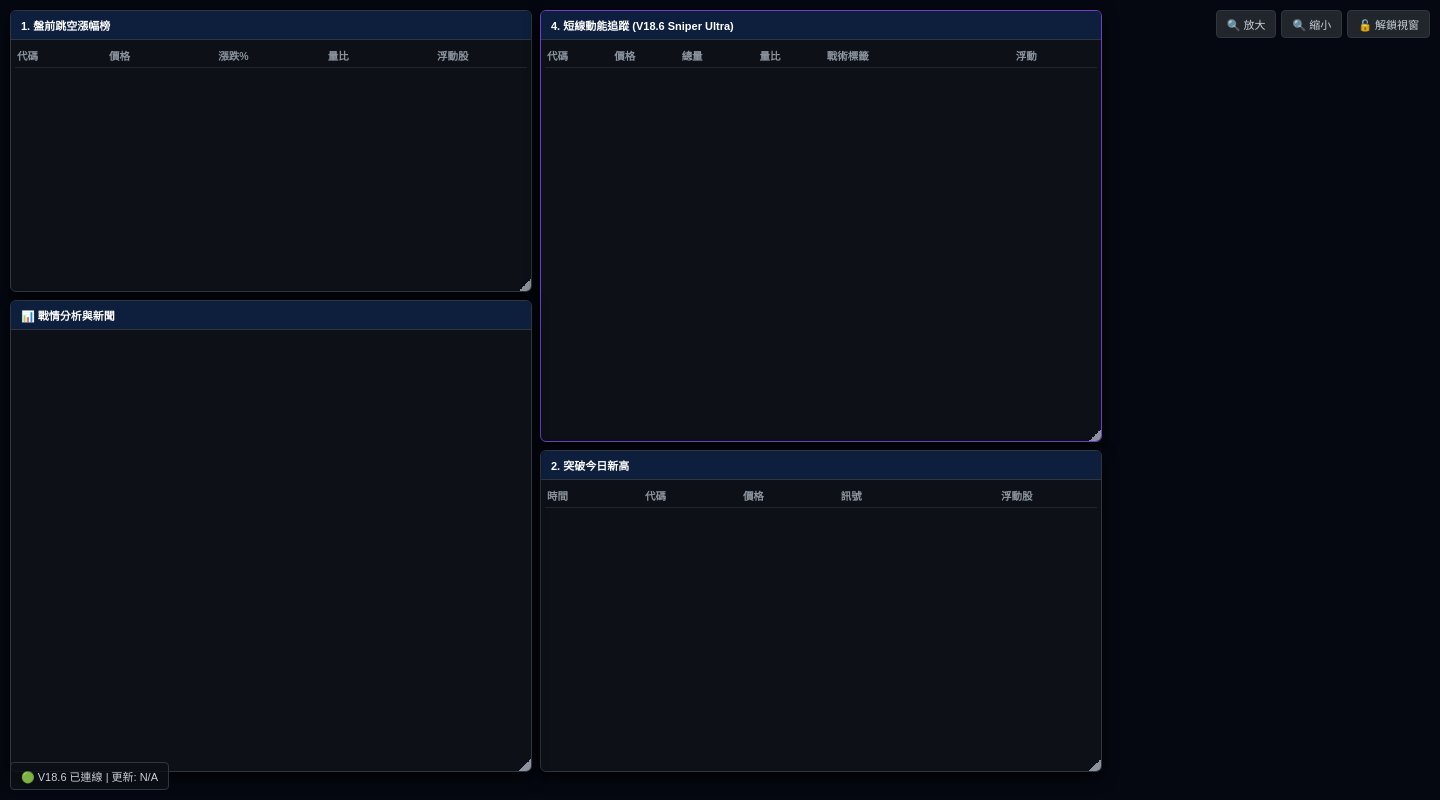
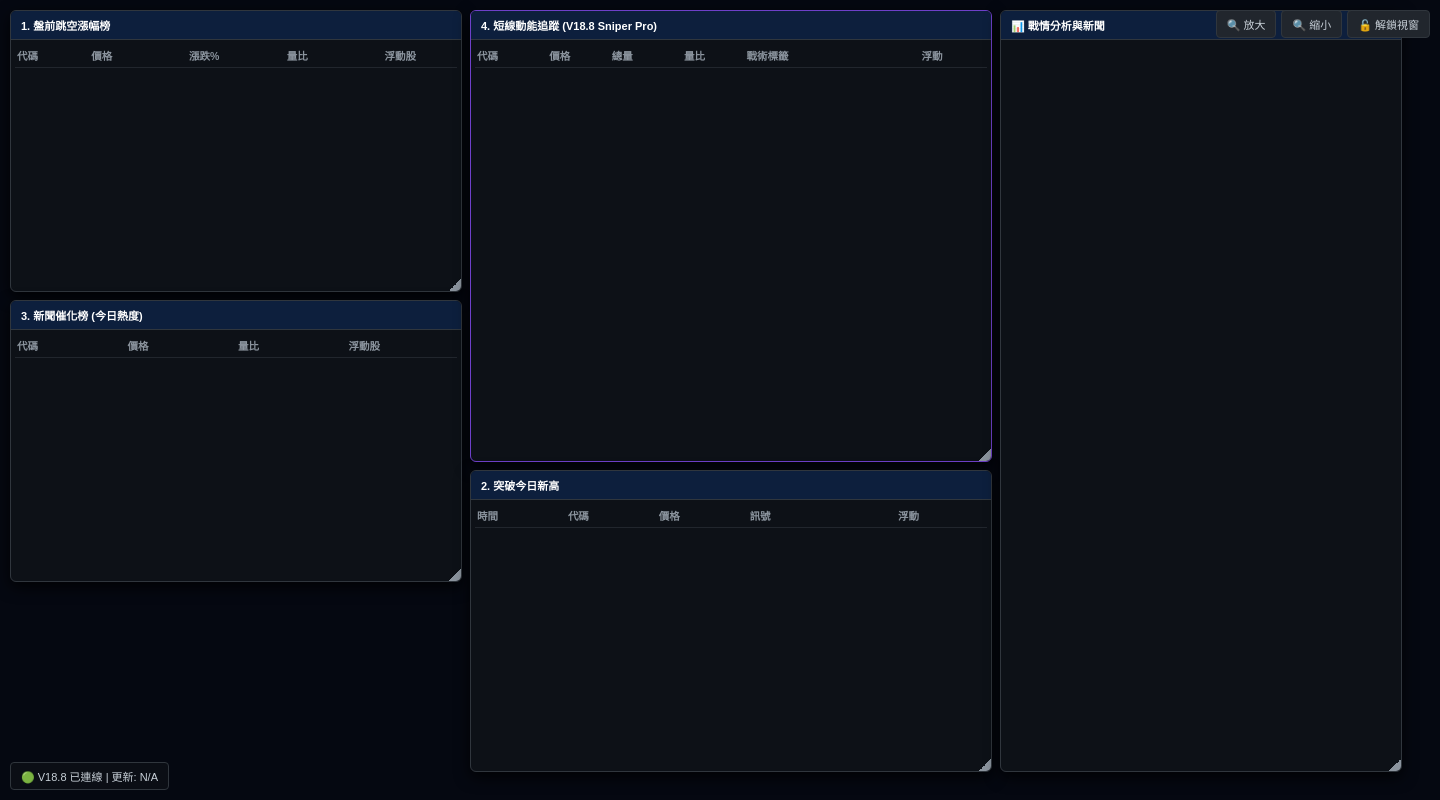
Before and after one commit to latelyhappy/fotROSS, a Flask app: page / in a window 1440 px wide. Run offline with Flask 3, Linux system fonts and the light colour scheme; data that the repository does not hold is empty.

Commit message:
Update index.html

```diff
--- a/templates/index.html
+++ b/templates/index.html
@@ -2,7 +2,7 @@
 <html lang="zh-TW">
 <head>
     <meta charset="UTF-8">
-    <title>ROSS Sniper V18.6 - 滿血復活版</title>
+    <title>ROSS Sniper V18.8 - 資訊擴充版</title>
     <style>
         body { margin: 0; background: #050811; color: #c9d1d9; font-family: sans-serif; overflow: hidden; transform-origin: top left; }
         .window { position: absolute; background: #0d1117; border: 1px solid #30363d; border-radius: 6px; display: flex; flex-direction: column; overflow: hidden; box-shadow: 0 5px 15px rgba(0,0,0,0.8); z-index: 1; }
@@ -28,13 +28,15 @@
         <button id="lock-btn" onclick="toggleGlobalLock()">🔓 解鎖視窗</button>
     </div>
 
-    <div class="window" id="win-gap" style="top:10px; left:10px; width:520px; height:280px;"><div class="title-bar">1. 盤前跳空漲幅榜</div><div class="content" id="gap-list"></div><div class="resize-handle"></div></div>
+    <div class="window" id="win-gap" style="top:10px; left:10px; width:450px; height:280px;"><div class="title-bar">1. 盤前跳空漲幅榜</div><div class="content" id="gap-list"></div><div class="resize-handle"></div></div>
 
-    <div class="window" id="win-surge" style="top:10px; left:540px; width:560px; height:430px; border: 1px solid #6e40c9;"><div class="title-bar">4. 短線動能追蹤 (V18.6 Sniper Ultra)</div><div class="content" id="surge-list"></div><div class="resize-handle"></div></div>
+    <div class="window" id="win-news" style="top:300px; left:10px; width:450px; height:280px;"><div class="title-bar">3. 新聞催化榜 (今日熱度)</div><div class="content" id="news-list"></div><div class="resize-handle"></div></div>
 
-    <div class="window" id="win-hod" style="top:450px; left:540px; width:560px; height:320px;"><div class="title-bar">2. 突破今日新高</div><div class="content" id="hod-list"></div><div class="resize-handle"></div></div>
+    <div class="window" id="win-surge" style="top:10px; left:470px; width:520px; height:450px; border: 1px solid #6e40c9;"><div class="title-bar">4. 短線動能追蹤 (V18.8 Sniper Pro)</div><div class="content" id="surge-list"></div><div class="resize-handle"></div></div>
 
-    <div class="window" id="win-detail" style="top:300px; left:10px; width:520px; height:470px;"><div class="title-bar">📊 戰情分析與新聞</div><div class="content" id="detail-list"></div><div class="resize-handle"></div></div>
+    <div class="window" id="win-hod" style="top:470px; left:470px; width:520px; height:300px;"><div class="title-bar">2. 突破今日新高</div><div class="content" id="hod-list"></div><div class="resize-handle"></div></div>
+
+    <div class="window" id="win-detail" style="top:10px; left:1000px; width:400px; height:760px;"><div class="title-bar">📊 戰情分析與新聞</div><div class="content" id="detail-list"></div><div class="resize-handle"></div></div>
 
     <div id="sys-status">🔄 引擎連線中...</div>
 
@@ -60,7 +62,10 @@
                 html += `<tr ${styleFunc ? styleFunc(row) : ''} onclick="loadDetail('${row.Code}')">`;
                 cols.forEach(c => {
                     let val = row[c.k] || '';
-                    if (c.k === 'Code') val = `<span class="sym" ondblclick="window.open('https://www.tradingview.com/chart/?symbol=${val}')">${val}</span>`;
+                    // 🚨 補回：有催化劑新聞時，代碼旁邊加上 📰 圖示
+                    if (c.k === 'Code') {
+                        val = `<span class="sym" ondblclick="window.open('https://www.tradingview.com/chart/?symbol=${row.Code}')">${row.Code}</span>${row.HasCatalyst ? ' 📰' : ''}`;
+                    }
                     if (c.k === 'Change' && typeof val === 'string') {
                         if (val.includes('+')) val = `<span class="chg-pos">${val}</span>`;
                         else if (val.includes('-')) val = `<span class="chg-neg">${val}</span>`;
@@ -79,16 +84,17 @@
 
         function refresh() {
             fetch('/data?t=' + Date.now()).then(r => r.json()).then(d => {
-                document.getElementById('sys-status').innerText = `🟢 V18.6 已連線 | 更新: ${d.last_update}`;
+                document.getElementById('sys-status').innerText = `🟢 V18.8 已連線 | 更新: ${d.last_update}`;
                 brainDetailsCache = d.details || {};
 
-                renderTable('gap-list', d.gappers, [{n:'代碼', k:'Code', w:'15%'}, {n:'價格', k:'Price', w:'18%'}, {n:'漲跌%', k:'Change', w:'18%'}, {n:'量比', k:'RVOL', w:'18%'}, {n:'浮動股', k:'FloatStr', w:'15%'}]);
+                renderTable('gap-list', d.gappers, [{n:'代碼', k:'Code', w:'15%'}, {n:'價格', k:'Price', w:'20%'}, {n:'漲跌%', k:'Change', w:'20%'}, {n:'量比', k:'RVOL', w:'20%'}, {n:'浮動股', k:'FloatStr', w:'15%'}]);
 
-                // 🚨 修復：補回「總量 (Volume)」欄位
-                renderTable('surge-list', d.surge, [{n:'代碼', k:'Code', w:'12%'}, {n:'價格', k:'Price', w:'12%'}, {n:'總量', k:'Volume', w:'14%'}, {n:'量比', k:'RVOL', w:'12%'}, {n:'戰術標籤', k:'Streak', w:'35%'}, {n:'浮動', k:'FloatStr', w:'15%'}], getActionRowStyle);
+                // 🚨 渲染新聞排行榜
+                renderTable('news-list', d.news_rank || [], [{n:'代碼', k:'Code', w:'20%'}, {n:'價格', k:'Price', w:'20%'}, {n:'量比', k:'RVOL', w:'20%'}, {n:'浮動股', k:'FloatStr', w:'20%'}], getActionRowStyle);
 
-                // 🚨 修復：補回「突破今日新高 (HOD)」渲染邏輯
-                renderTable('hod-list', d.hod || [], [{n:'時間', k:'Time', w:'15%'}, {n:'代碼', k:'Code', w:'15%'}, {n:'價格', k:'Price', w:'15%'}, {n:'訊號', k:'Streak', w:'25%'}, {n:'浮動股', k:'FloatStr', w:'15%'}], getActionRowStyle);
+                renderTable('surge-list', d.surge, [{n:'代碼', k:'Code', w:'14%'}, {n:'價格', k:'Price', w:'12%'}, {n:'總量', k:'Volume', w:'14%'}, {n:'量比', k:'RVOL', w:'12%'}, {n:'戰術標籤', k:'Streak', w:'35%'}, {n:'浮動', k:'FloatStr', w:'13%'}], getActionRowStyle);
+
+                renderTable('hod-list', d.hod || [], [{n:'時間', k:'Time', w:'15%'}, {n:'代碼', k:'Code', w:'15%'}, {n:'價格', k:'Price', w:'15%'}, {n:'訊號', k:'Streak', w:'25%'}, {n:'浮動', k:'FloatStr', w:'15%'}], getActionRowStyle);
 
                 if(activeSymbol) loadDetail(activeSymbol);
                 setTimeout(refresh, 3500);
@@ -97,8 +103,8 @@
 
         function loadDetail(sym) {
             activeSymbol = sym; const d = brainDetailsCache[sym]; if(!d) return;
-            let news = (d.NewsList || []).map(n => `<div style="margin-bottom:8px;"><span style="color:${n.is_today?'#ffa500':'#8b949e'}; font-weight:bold;">[${n.time}]</span> <a href="${n.link}" target="_blank" style="color:#e6edf3; text-decoration:none; font-size:13px;">${n.title}</a></div>`).join('');
-            document.getElementById('detail-list').innerHTML = `<h2 style="text-align:center; color:#58a6ff; margin:5px 0;">${sym}</h2><div style="display:flex; justify-content:space-around; margin-bottom:10px;"><div>今日最高: <b>${d.HOD}</b></div><div>量比: <b>${d.RVOL}</b></div><div>浮動股: <b>${d.FloatStr}</b></div></div>${news}`;
+            let news = (d.NewsList || []).map(n => `<div style="margin-bottom:12px; line-height:1.4;"><span style="color:${n.is_today?'#ffa500':'#8b949e'}; font-weight:bold;">[${n.time}]</span> <a href="${n.link}" target="_blank" style="color:#e6edf3; text-decoration:none; font-size:13.5px;">${n.title}</a></div>`).join('');
+            document.getElementById('detail-list').innerHTML = `<h2 style="text-align:center; color:#58a6ff; margin:10px 0;">${sym}</h2><div style="display:flex; justify-content:space-around; margin-bottom:15px; font-size:12px;"><div>今日最高: <b>${d.HOD}</b></div><div>量比: <b>${d.RVOL}</b></div><div>浮動股: <b>${d.FloatStr}</b></div></div><hr style="border-color:#30363d;">${news}`;
         }
 
         function changeZoom(v) { currentZoom += v; document.body.style.transform = `scale(${currentZoom})`; }
```
